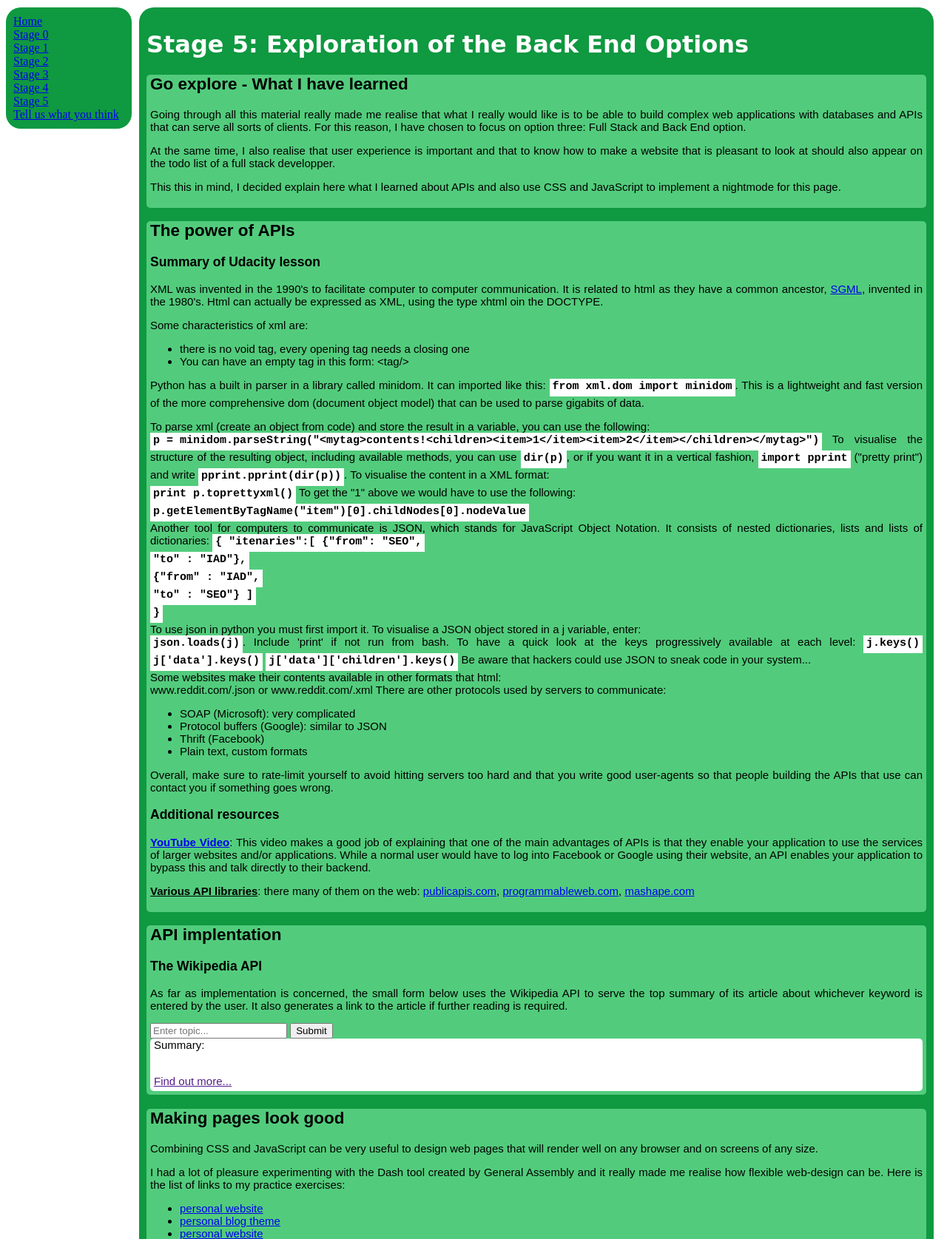
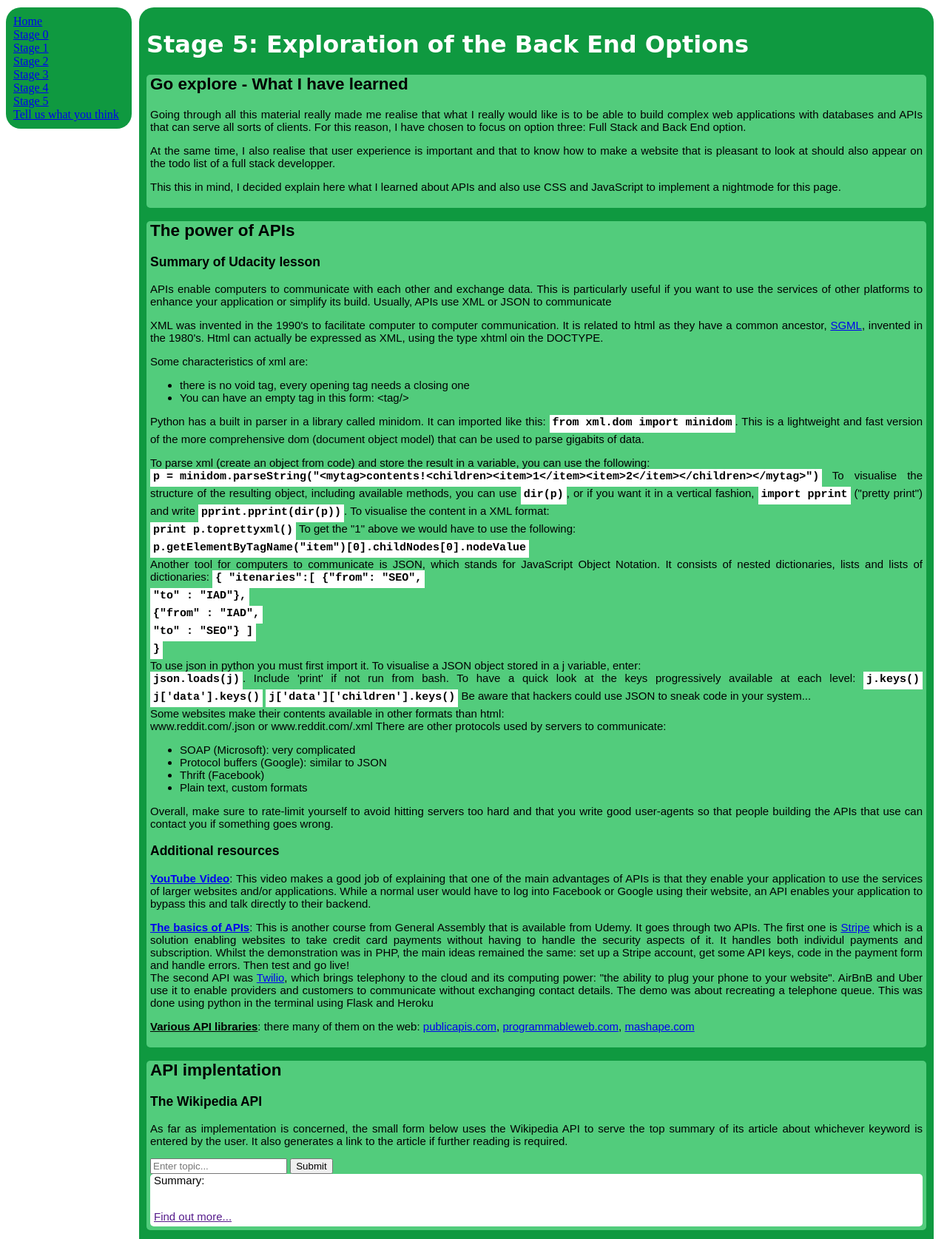
Before and after one commit to jeremief/jeremies-notes, a Python web app: template templates/stagefive.html in a window 1280 px wide. Shown: the top 1675 px of the page at 74% size. Run offline with Jinja, Linux system fonts and the light colour scheme; the template is opened without the code that fills it, so the values that code supplies are empty; some libraries are stand-ins or nearby versions.

Commit message:
Notes completed for stage 5

```diff
--- a/templates/stagefive.html
+++ b/templates/stagefive.html
@@ -18,6 +18,7 @@
             <h2>The power of APIs</h2>
                 <!-- <div class = "point"> -->
                 <h3>Summary of Udacity lesson</h3>
+                <p>APIs enable computers to communicate with each other and exchange data. This is particularly useful if you want to use the services of other platforms to enhance your application or simplify its build. Usually, APIs use XML or JSON to communicate</p>
                 <p>XML was invented in the 1990's to facilitate computer to computer communication. It is related to html as they have a common ancestor, <a href="https://en.wikipedia.org/wiki/Standard_Generalized_Markup_Language">SGML</a>, invented in the 1980's. Html can actually be expressed as XML, using the type xhtml oin the DOCTYPE.</p>
 
                 <p>Some characteristics of xml are:</p>
@@ -60,7 +61,7 @@
                 Be aware that hackers could use JSON to sneak code in your system...
 
                 <br>
-                Some websites make their contents available in other formats that html: <br>
+                Some websites make their contents available in other formats than html: <br>
                 www.reddit.com/.json or www.reddit.com/.xml
 
                 There are other protocols used by servers to communicate:
@@ -75,6 +76,8 @@
 
                 <h3>Additional resources</h3>
                 <p><b><a href="https://www.youtube.com/watch?v=B9vPoCOP7oY&index=42&list=WL" target="_blank">YouTube Video</a></b>: This video makes a good job of explaining that one of the main advantages of APIs is that they enable your application to use the services of larger websites and/or applications. While a normal user would have to log into Facebook or Google using their website, an API enables your application to bypass this and talk directly to their backend.</p>
+                <p><b><u><a href="https://www.udemy.com/the-what-and-why-of-apis" target="_blank">The basics of APIs</a></b></u>: This is another course from General Assembly that is available from Udemy. It goes through two APIs. The first one is <a href="http://www.stripe.com/au" target="_blank">Stripe</a> which is a solution enabling websites to take credit card payments without having to handle the security aspects of it. It handles both individul payments and subscription. Whilst the demonstration was in PHP, the main ideas remained the same: set up a Stripe account, get some API keys, code in the payment form and handle errors. Then test and go live!
+                <br>The second API was <a href="https://www.twilio.com">Twilio</a>, which brings telephony to the cloud and its computing power: "the ability to plug your phone to your website". AirBnB and Uber use it to enable providers and customers to communicate without exchanging contact details. The demo was about recreating a telephone queue. This was done using python in the terminal using Flask and Heroku
                 <p><u><b>Various API libraries</b></u>: there many of them on the web: <a href = "https://www.publicapis.com" target="_blank">publicapis.com</a>, <a href="http://www.programmableweb.com" target="_blank">programmableweb.com</a>, <a href="https://www.mashape.com" target="_blank">mashape.com</a></p>
 
             </div>
@@ -90,7 +93,7 @@
                     <div class="summary">Summary: <br> <p>{{summary}}</p>
                         <br>
                         {% if wlink != 'None' %}
-                        <a href='{{wlink}}' target='_blank' >Find out more...</a>
+                        <a href='{{wlink}}' target='_blank'>Find out more...</a>
                         {% endif %}
                     </div>
                 </form>
```
